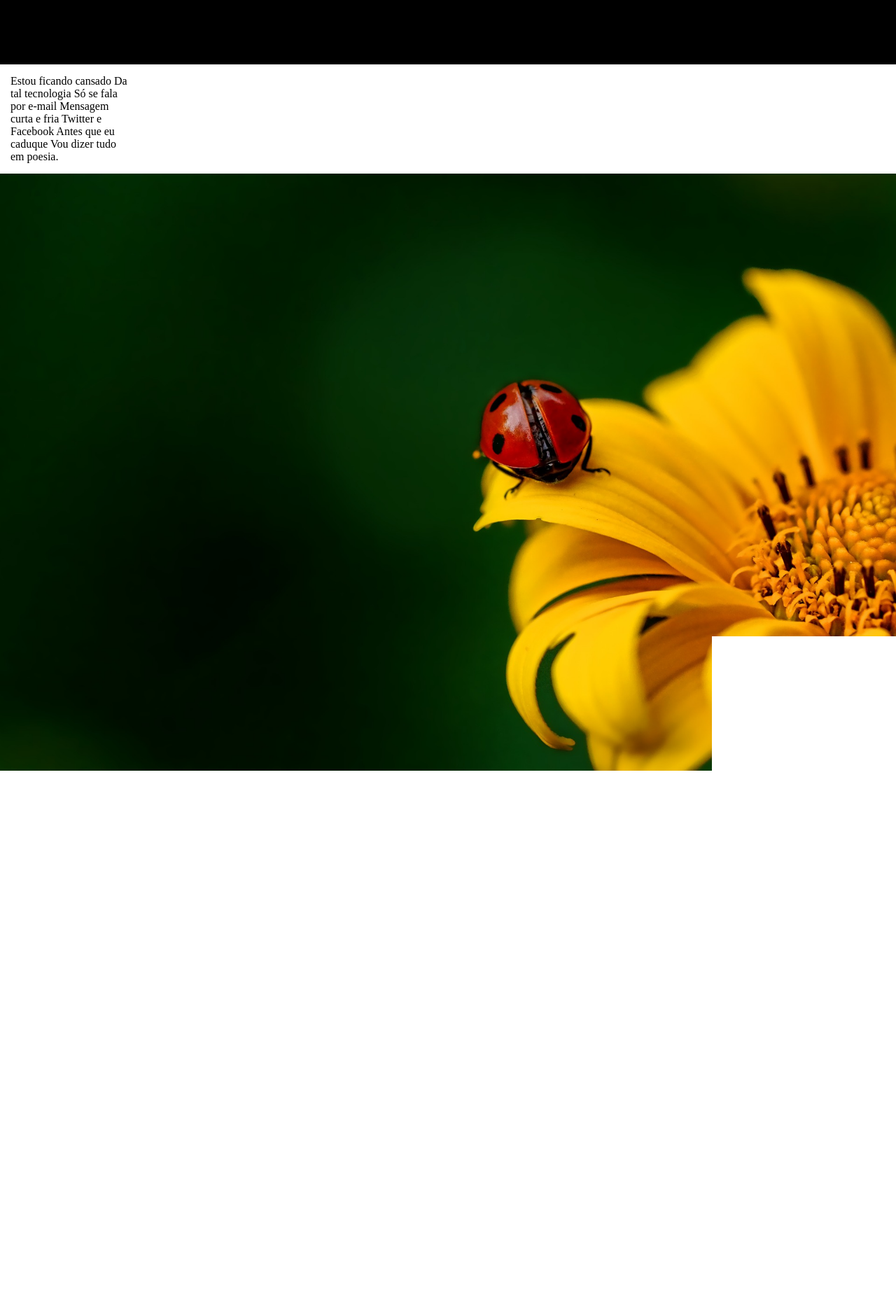
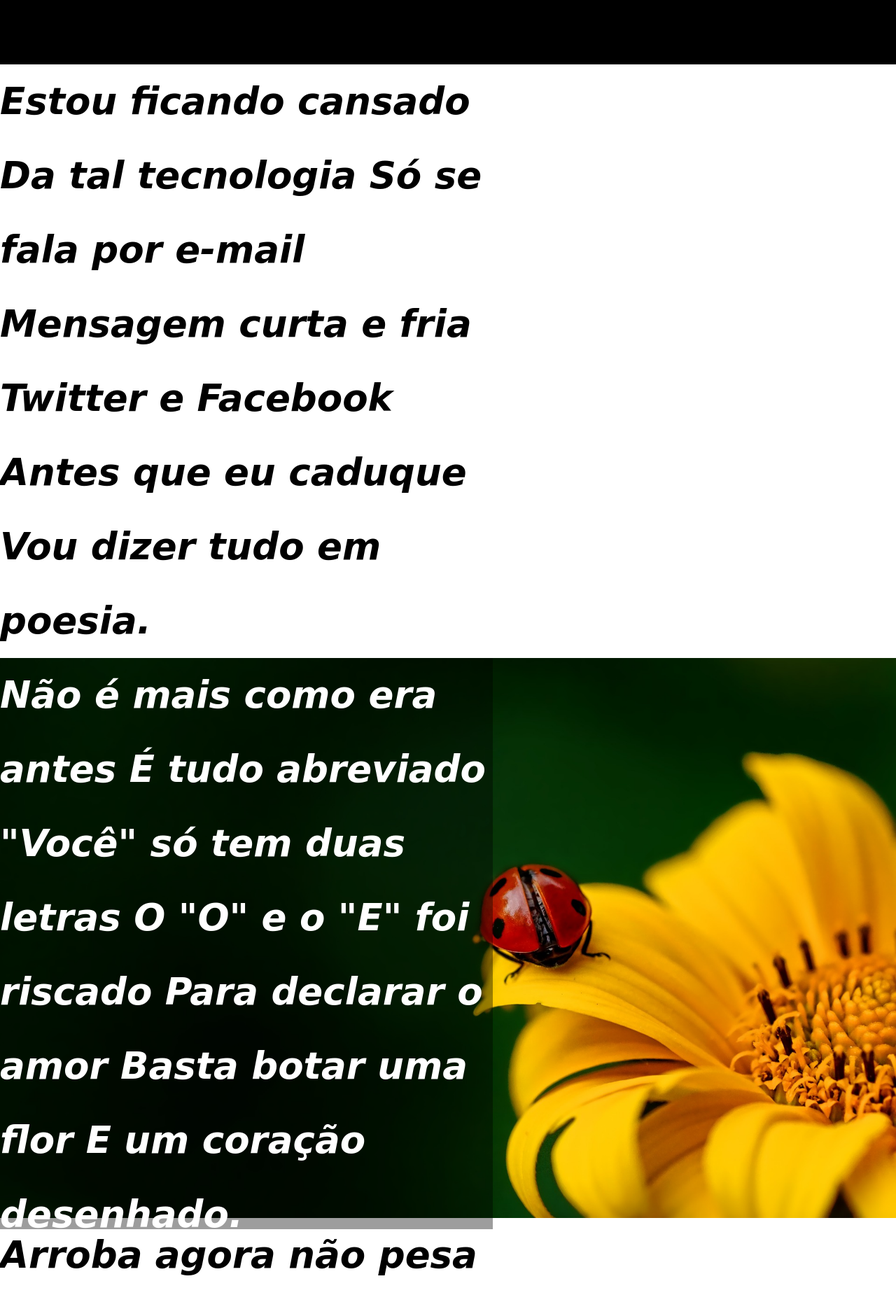
Before and after one commit to guilherme-benedett/projeto-cordel, a plain HTML site: page index.html in a window 1280 px wide. Shown: the part 108-1968 px from the top of the page at 70% size. Before the commit the page ends 1213 px from the top, so only its background shows below. Drawn offline with Linux system fonts and the light colour scheme.

Commit message:
atualizações

```diff
--- a/index.html
+++ b/index.html
@@ -9,7 +9,7 @@
 </head>
 <body>
     <header>
-        <h1>CORDEL MODERNO</h1>
+        <p id="titulo">Cordel Moderno</p>
         <p id="bibliografia">Por <a href="https://www.recantodasletras.com.br/poesias/3186743" target="_blank">Milton Duarte</a></p>
     </header>
     <section>
@@ -22,8 +22,31 @@
             Vou dizer tudo em poesia.
         </p>
     </section>
+    <section class="imagem">
+        <p>Não é mais como era antes
+            É tudo abreviado
+            "Você" só tem duas letras
+            O "O" e o "E" foi riscado
+            Para declarar o amor
+            Basta botar uma flor
+            E um coração desenhado.</p>
+    </section>
     <section>
-        <img src="imagens/background001.jpg" alt="foto de uma flor"/>
+        <p>Arroba agora não pesa
+            É parte de um endereço
+            Ponto final nem se usa
+            Ou vai até no começo
+            Agora é .com
+            Se o saite é muito bom
+            Ele vale um alto preço.
+
+            Pra piorar a liguagem
+            O emoticom é um risco
+            Tem símbolo para tudo
+            Ponto e vírgula e um asterisco
+            Um beijo significa
+            Pra entender como fica
+            Decifre esse rabisco.</p>
     </section>
 
 </body>
--- a/style.css
+++ b/style.css
@@ -4,37 +4,48 @@
     margin: 0px;
     padding: 0px;
 }
+@import url('https://fonts.googleapis.com/css2?family=Sriracha&display=swap');
+
+@import url('https://fonts.googleapis.com/css2?family=Passion+One&family=Sriracha&display=swap');
 
 header{
     background-color: #000000;
     min-height: 200px;
 }
-h1{
+#titulo{
     color: #ffffff;
     text-align: center;
     padding-top: 50px;
-}
-min h1{
-    font-size: 5px;
+    font-family: 'Passion One', cursive;
 }
 #bibliografia{
     color: #ffffff;
     text-align: center;
 }
 a:hover{
-    color: blue;
     text-decoration: underline;
 }
 a{
     color: #ffffff;
     text-decoration: none;
 }
-#verso1{
-    width: 21vh;
-    padding: 15px;
+section > p{
+    font-family: 'Sriracha', cursive;
+    font-size: 53px;
+    font-style: italic;
+    font-weight: 600;
+    line-height: 2em;
+    width: 88vh;
 }
-img{
-    width: 100%;
-    height: 100%;
-    background-repeat: no-repeat;
+.imagem{
+    height: 100vh;
+    background-image: url('imagens/background001.jpg');
+    background-attachment: fixed;
+    background-size: cover;
 }
+.imagem > p{
+    color: white;
+    width: 88vh;
+    height: 102vh;
+    background-color: #00000062;
+}
```
